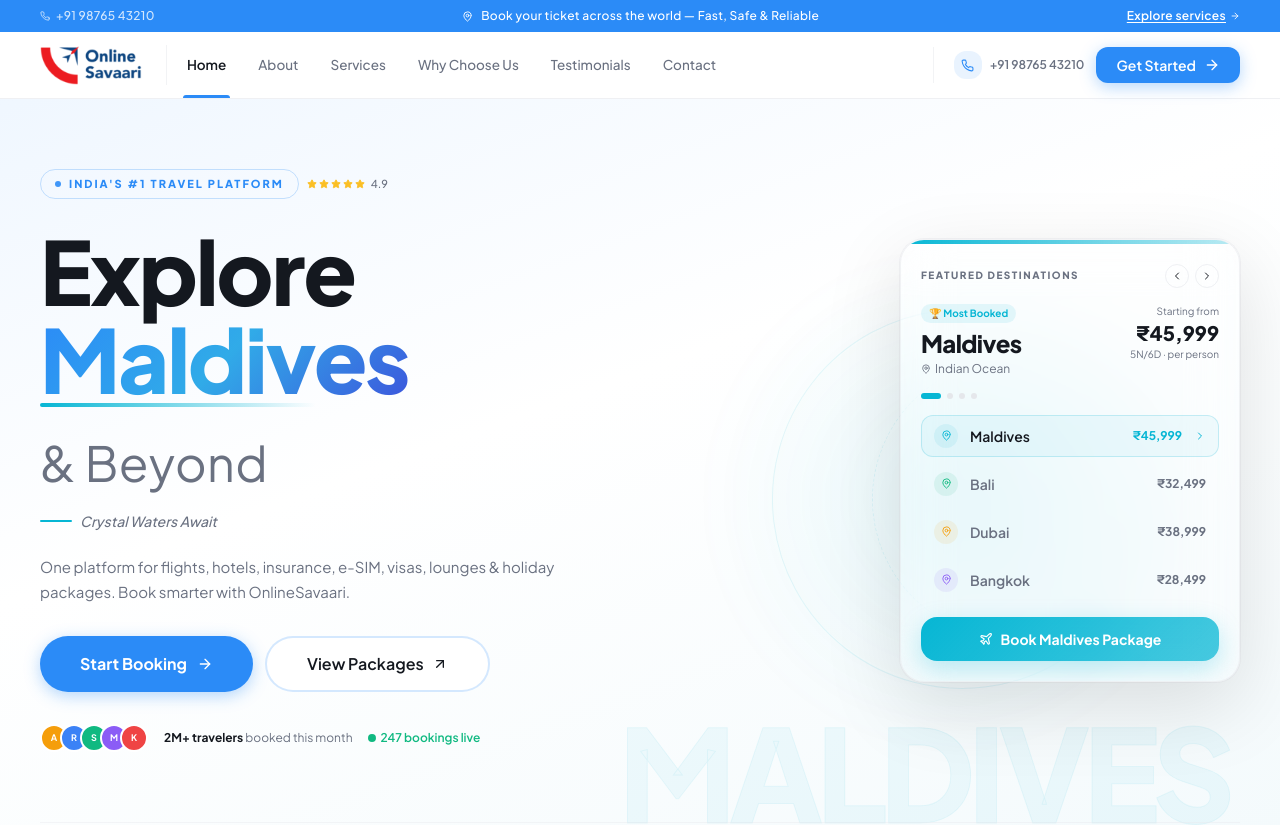
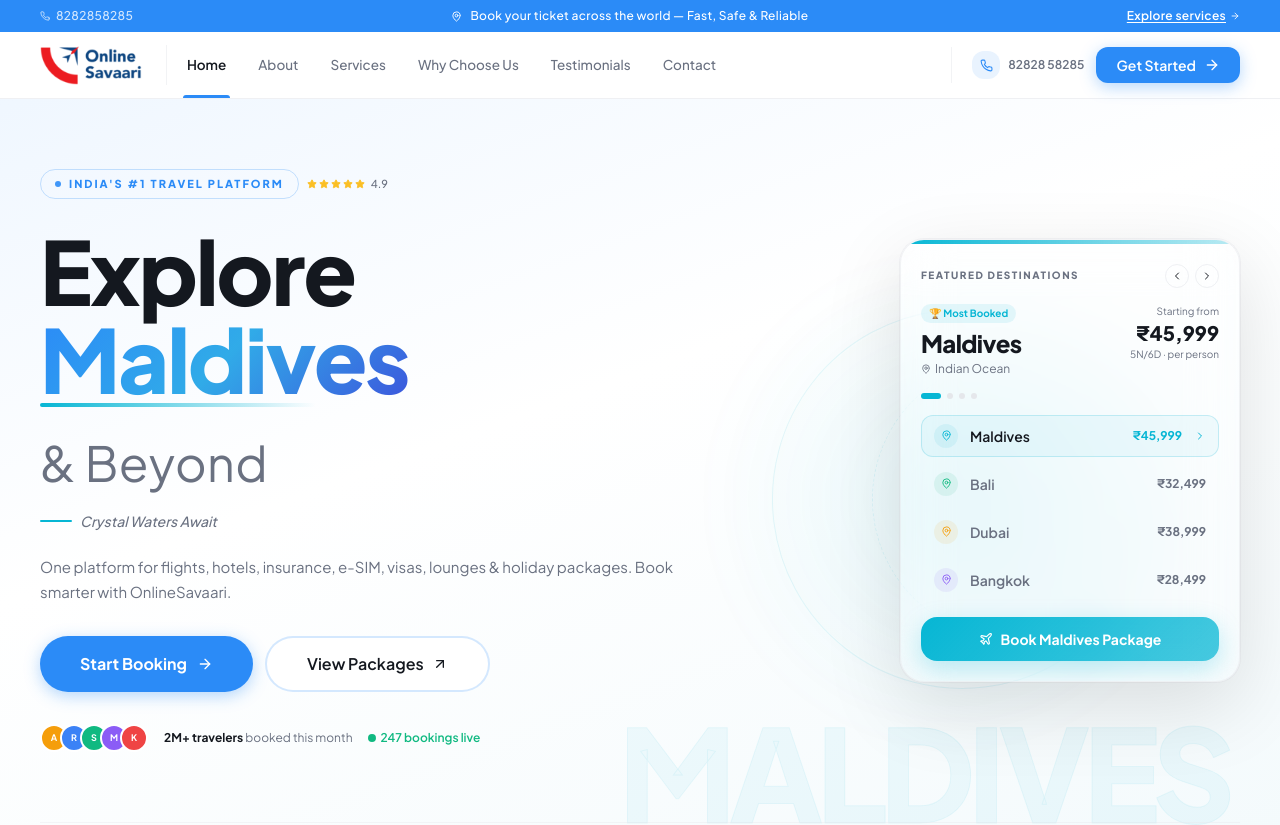
Before and after one commit to arkauttam/savaari-portfolio, a React (Vite) app: page / in a window 1280 px wide. Shown: the top 825 px of the page. Built offline with nearby package versions, Linux system fonts and the light colour scheme; the HTML template or start-up script is replaced by a standard one.

Commit message:
button link

```diff
--- a/src/components/Footer.tsx
+++ b/src/components/Footer.tsx
@@ -141,8 +141,8 @@ const Footer = () => {
 
               <li className="flex items-center gap-3">
                 <Phone className="w-4 h-4 text-primary" />
-                <a href="tel:+91XXXXXXXXXX" className="hover:text-primary">
-                  +91 XXXXX XXXXX
+                <a href="tel:8282858285" className="hover:text-primary">
+                  8282858285
                 </a>
               </li>
 
--- a/src/components/HeroSection.tsx
+++ b/src/components/HeroSection.tsx
@@ -164,7 +164,7 @@ const HeroSection = () => {
           <div className="flex-1 flex flex-col xl:flex-row items-start xl:items-center gap-20 xl:gap-8 justify-between">
 
             {/* LEFT: Copy block */}
-            <div className="flex-1 max-w-xl">
+            <div className="flex-1 max-w-2xl">
               {/* Eyebrow */}
               <motion.div
                 initial={{ opacity: 0, y: 20 }}
@@ -267,13 +267,14 @@ const HeroSection = () => {
                 transition={{ delay: 0.44 }}
                 className="mt-8 flex flex-wrap gap-3"
               >
-                <Button variant="hero" size="xl" className="gap-2.5 group">
+                <Button variant="hero" size="xl" className="gap-2.5 group"  onClick={() => window.open("https://onlinesavaari.com", "_blank")}
+>
                   Start Booking
                   <motion.span animate={{ x: [0, 5, 0] }} transition={{ duration: 1.5, repeat: Infinity, repeatDelay: 2 }}>
                     <ArrowRight size={16} />
                   </motion.span>
                 </Button>
-                <Button variant="heroOutline" size="xl" className="gap-2">
+                <Button variant="heroOutline" size="xl" className="gap-2"  onClick={() => window.open("https://onlinesavaari.com", "_blank")}>
                   View Packages
                   <ArrowUpRight size={14} />
                 </Button>
--- a/src/components/Navbar.tsx
+++ b/src/components/Navbar.tsx
@@ -45,7 +45,7 @@ const Navbar = () => {
           {/* Left */}
           <span className="hidden sm:flex items-center gap-1.5 text-primary-foreground/80">
             <Phone size={10} className="shrink-0" />
-            <span>+91 98765 43210</span>
+            <span>8282858285</span>
           </span>
           {/* Center */}
           <span className="flex items-center justify-center gap-2 flex-1 sm:flex-none mx-auto">
@@ -152,7 +152,7 @@ const Navbar = () => {
                 <div className="w-7 h-7 rounded-lg bg-primary/10 flex items-center justify-center">
                   <Phone size={13} className="text-primary" />
                 </div>
-                <span className="hidden xl:inline">+91 98765 43210</span>
+                <span className="hidden xl:inline">82828 58285</span>
               </a>
 
               {/* CTA button — matches site's button style */}
@@ -160,6 +160,8 @@ const Navbar = () => {
                 variant="default"
                 size="sm"
                 className="hidden lg:inline-flex items-center gap-2 group font-semibold px-5"
+                onClick={() => window.open("https://onlinesavaari.com", "_blank")}
+
               >
                 Get Started
                 <motion.span
@@ -250,7 +252,9 @@ const Navbar = () => {
                   transition={{ delay: 0.26 }}
                   className="pt-3 border-t border-border/50 flex flex-col sm:flex-row gap-2"
                 >
-                  <Button variant="default" className="flex-1 gap-2 group font-semibold">
+                  <Button variant="default" className="flex-1 gap-2 group font-semibold"
+                onClick={() => window.open("https://onlinesavaari.com", "_blank")}
+>
                     Get Started
                     <ArrowRight size={14} className="transition-transform group-hover:translate-x-0.5" />
                   </Button>
--- a/src/components/ServicesSection.tsx
+++ b/src/components/ServicesSection.tsx
@@ -205,9 +205,8 @@ const ServiceCard = ({
             {/* Text */}
             <div className="flex-1">
               <h3
-                className={`font-black text-foreground tracking-tight mb-1.5 ${
-                  isLarge ? "text-xl sm:text-2xl" : "text-lg sm:text-[1.2rem]"
-                }`}
+                className={`font-black text-foreground tracking-tight mb-1.5 ${isLarge ? "text-xl sm:text-2xl" : "text-lg sm:text-[1.2rem]"
+                  }`}
               >
                 {service.title}
               </h3>
@@ -243,11 +242,11 @@ const ServiceCard = ({
 
 /* ─── Main Section ─────────────────────────────────────── */
 const ServicesSection = () => {
-  const ref    = useRef(null);
+  const ref = useRef(null);
   const inView = useInView(ref, { once: true, margin: "-60px" });
 
   // Split: larges and normals to build bento rows
-  const large   = services.filter(s => s.size === "large");
+  const large = services.filter(s => s.size === "large");
   const normals = services.filter(s => s.size !== "large");
 
   return (
@@ -389,6 +388,8 @@ const ServicesSection = () => {
                 className="relative z-10 shrink-0 flex items-center gap-2.5 px-6 sm:px-8 py-3.5
                            rounded-2xl bg-white text-primary font-black text-sm sm:text-base
                            shadow-[0_8px_30px_rgba(0,0,0,0.15)] transition-all"
+                onClick={() => window.open("https://onlinesavaari.com", "_blank")}
+
               >
                 Get Started
                 <motion.span
--- a/src/components/TechnologySection.tsx
+++ b/src/components/TechnologySection.tsx
@@ -6,22 +6,22 @@ import {
 } from "lucide-react";
 
 const platformFeatures = [
-  { icon: Zap,      title: "Instant Search",    desc: "Real-time fares from 200+ airlines in milliseconds.",  color: "#F59E0B" },
-  { icon: Globe,    title: "Global Coverage",   desc: "Hotels, flights & packages in 150+ countries.",        color: "#3B82F6" },
-  { icon: Shield,   title: "Secure Checkout",   desc: "256-bit SSL. PCI-DSS compliant payment gateway.",      color: "#10B981" },
-  { icon: Sparkles, title: "AI Recommendations",desc: "Personalized trip suggestions powered by smart tech.", color: "#8B5CF6" },
+  { icon: Zap, title: "Instant Search", desc: "Real-time fares from 200+ airlines in milliseconds.", color: "#F59E0B" },
+  { icon: Globe, title: "Global Coverage", desc: "Hotels, flights & packages in 150+ countries.", color: "#3B82F6" },
+  { icon: Shield, title: "Secure Checkout", desc: "256-bit SSL. PCI-DSS compliant payment gateway.", color: "#10B981" },
+  { icon: Sparkles, title: "AI Recommendations", desc: "Personalized trip suggestions powered by smart tech.", color: "#8B5CF6" },
 ];
 
 const mockItems = [
-  { icon: Plane,       label: "Mumbai → London",   sub: "2 adults · Economy",    badge: "₹32,499", badgeColor: "#3B82F6" },
-  { icon: Hotel,       label: "The Grand Hyatt",   sub: "3 nights · Deluxe Room",badge: "₹18,200", badgeColor: "#10B981" },
-  { icon: MapPin,      label: "Live Tracking",     sub: "Flight AI-304 on time", badge: "On Time",  badgeColor: "#10B981" },
-  { icon: CreditCard,  label: "Payment Complete",  sub: "HDFC •••• 4521",        badge: "Paid",     badgeColor: "#8B5CF6" },
-  { icon: Bell,        label: "Price Drop Alert",  sub: "Mumbai → Dubai ↓18%",   badge: "Save ₹4k", badgeColor: "#F59E0B" },
+  { icon: Plane, label: "Mumbai → London", sub: "2 adults · Economy", badge: "₹32,499", badgeColor: "#3B82F6" },
+  { icon: Hotel, label: "The Grand Hyatt", sub: "3 nights · Deluxe Room", badge: "₹18,200", badgeColor: "#10B981" },
+  { icon: MapPin, label: "Live Tracking", sub: "Flight AI-304 on time", badge: "On Time", badgeColor: "#10B981" },
+  { icon: CreditCard, label: "Payment Complete", sub: "HDFC •••• 4521", badge: "Paid", badgeColor: "#8B5CF6" },
+  { icon: Bell, label: "Price Drop Alert", sub: "Mumbai → Dubai ↓18%", badge: "Save ₹4k", badgeColor: "#F59E0B" },
 ];
 
 const TechnologySection = () => {
-  const ref    = useRef(null);
+  const ref = useRef(null);
   const inView = useInView(ref, { once: true, margin: "-80px" });
 
   return (
@@ -166,8 +166,10 @@ const TechnologySection = () => {
                 {/* Bottom CTA */}
                 <div className="px-4 pb-4">
                   <div
-                    className="w-full py-3 rounded-2xl text-center text-sm font-bold text-primary-foreground"
+                    className="w-full py-3 rounded-2xl text-center text-sm font-bold text-primary-foreground cursor-pointer"
                     style={{ background: "hsl(var(--primary))", boxShadow: "0 4px 16px hsl(var(--primary)/0.3)" }}
+                    onClick={() => window.open("https://onlinesavaari.com", "_blank")}
+
                   >
                     + Add New Booking
                   </div>
```
